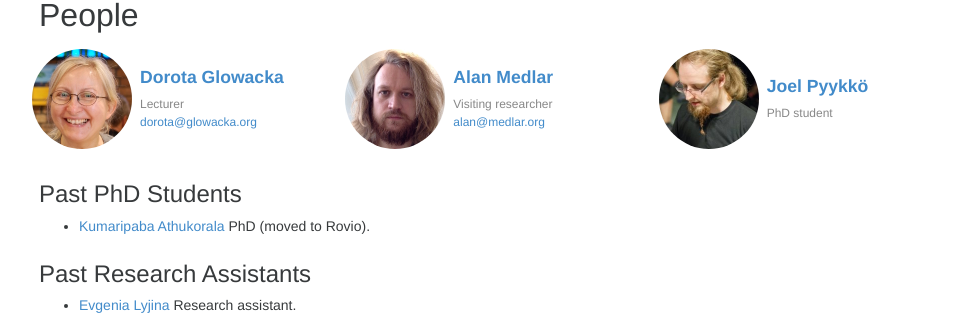
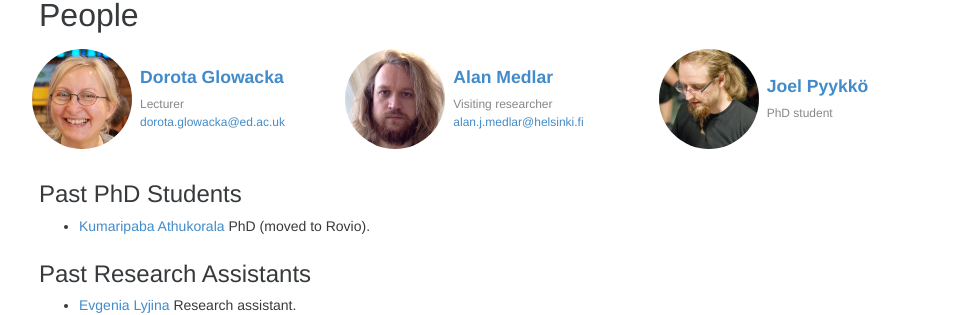
Before and after one commit to ajm/group-website, a Jekyll site: the page built from index.html, in a window 1280 px wide. Shown: the part 832-1147 px from the top of the page, without its empty margins (146-1126 px from the left). Built offline with Jekyll 4.4.1, drawn with Linux system fonts in a browser that asks for light colours; nearby versions of some CDN libraries; Markdown is read by kramdown in place of the engine named in the settings.

Commit message:
real emails

```diff
--- a/_data/people.yml
+++ b/_data/people.yml
@@ -7,7 +7,7 @@ dorota:
     role: faculty
     image: /img/dorota.jpg
     bio: "Lecturer"
-    email: "dorota@glowacka.org"
+    email: "dorota.glowacka@ed.ac.uk"
 
 alan:
     display_name: "Alan Medlar"
@@ -16,7 +16,7 @@ alan:
     role: postdoc
     image: /img/alan.jpg
     bio: "Visiting researcher"
-    email: "alan@medlar.org"
+    email: "alan.j.medlar@helsinki.fi"
 
 joel:
     display_name: "Joel Pyykkö"
```
